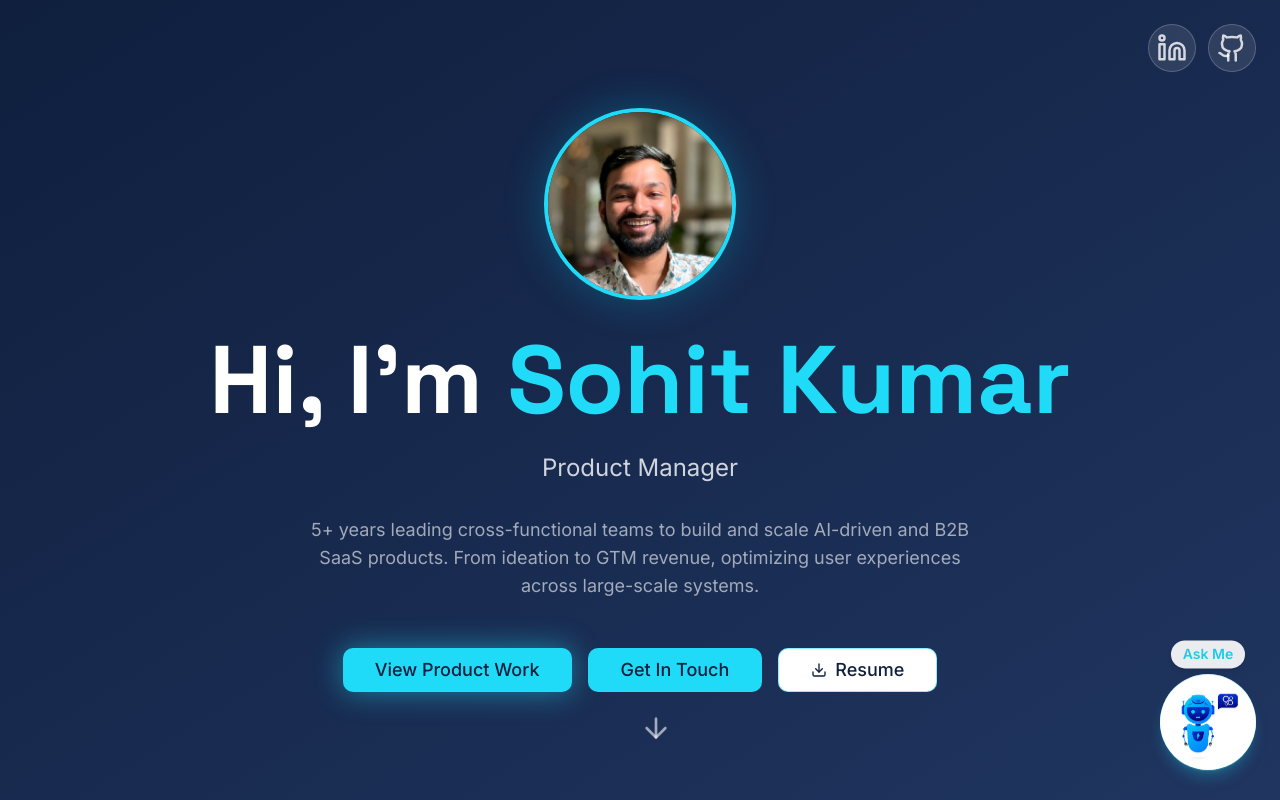
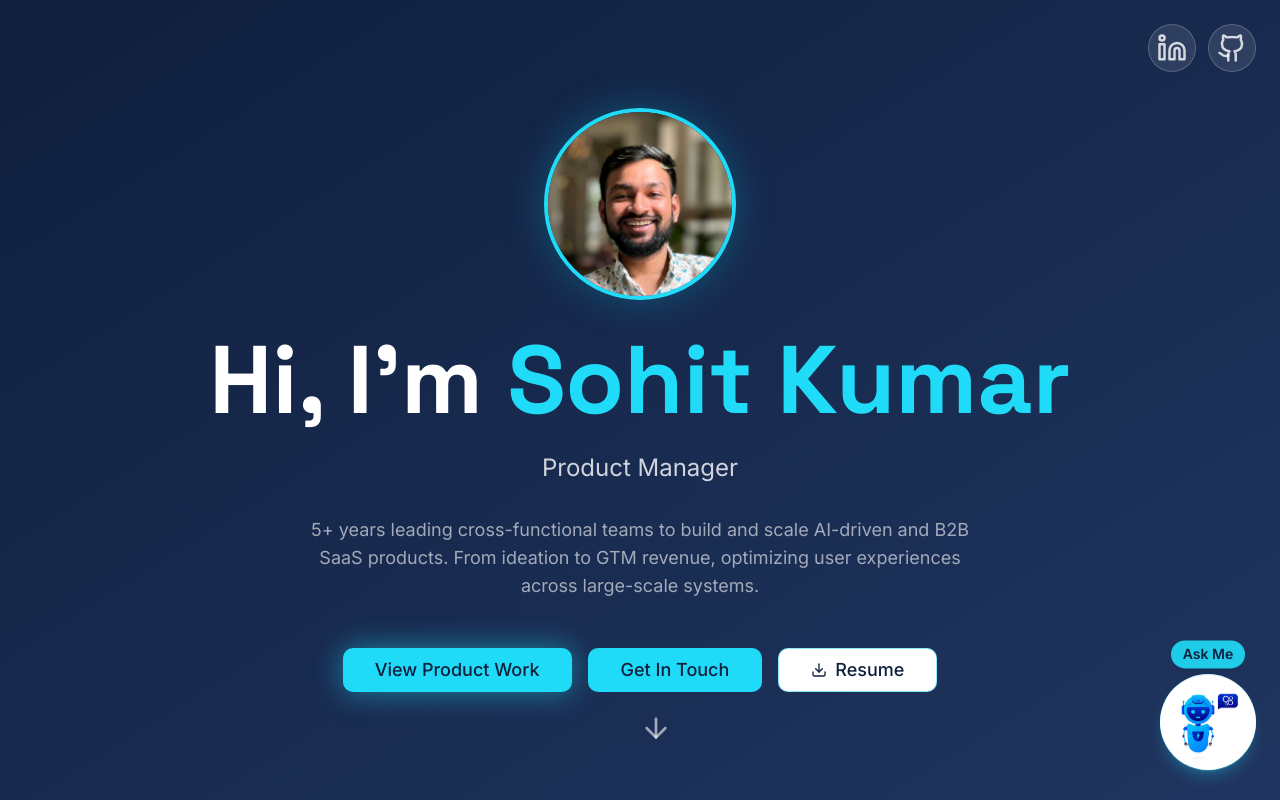
Before and after one commit to predatorzack/portfolio, a React (Vite) app: page / in a window 1280 px wide. Shown: the top 800 px of the page. Built offline with nearby package versions, Linux system fonts and the light colour scheme; the HTML template or start-up script is replaced by a standard one.

Commit message:
Reverted to commit 51d96fcdcd2e28a4d117553b113bb961132757d3

```diff
--- a/src/components/Chatbot.tsx
+++ b/src/components/Chatbot.tsx
@@ -304,9 +304,11 @@ const Chatbot = () => {
   return <>
     {/* Floating Chat Button */}
     <div className="fixed bottom-6 right-6 z-50 flex flex-col items-center gap-2">
-      {!isOpen && <span className="text-sm font-semibold px-3 py-1 rounded-full shadow-md animate-bounce-gentle bg-primary-foreground text-accent">
+      {!isOpen && (
+        <span className="bg-accent text-accent-foreground text-sm font-semibold px-3 py-1 rounded-full shadow-md animate-bounce-gentle">
           Ask Me
-        </span>}
+        </span>
+      )}
       <button onClick={() => setIsOpen(!isOpen)} className={`h-24 w-24 rounded-full bg-accent hover:bg-accent/90 shadow-lg shadow-accent/25 flex items-center justify-center transition-transform hover:scale-105 overflow-hidden ${!isOpen ? 'animate-subtle-bounce animate-glow' : ''}`}>
         {isOpen ? <X size={32} className="text-accent-foreground" /> : <img src={chatbotIcon} alt="Chat" className="h-full w-full object-cover" />}
       </button>
```
